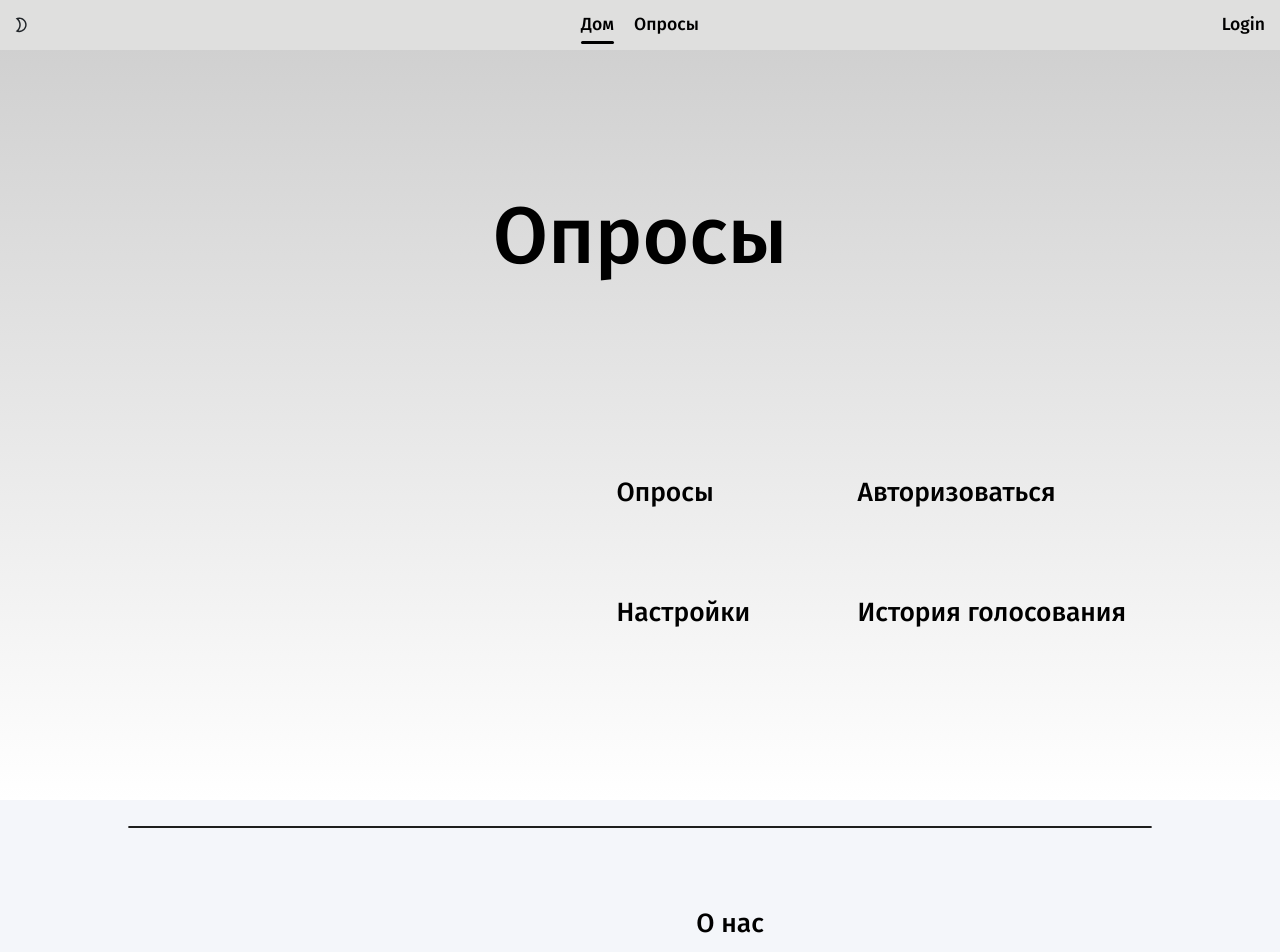
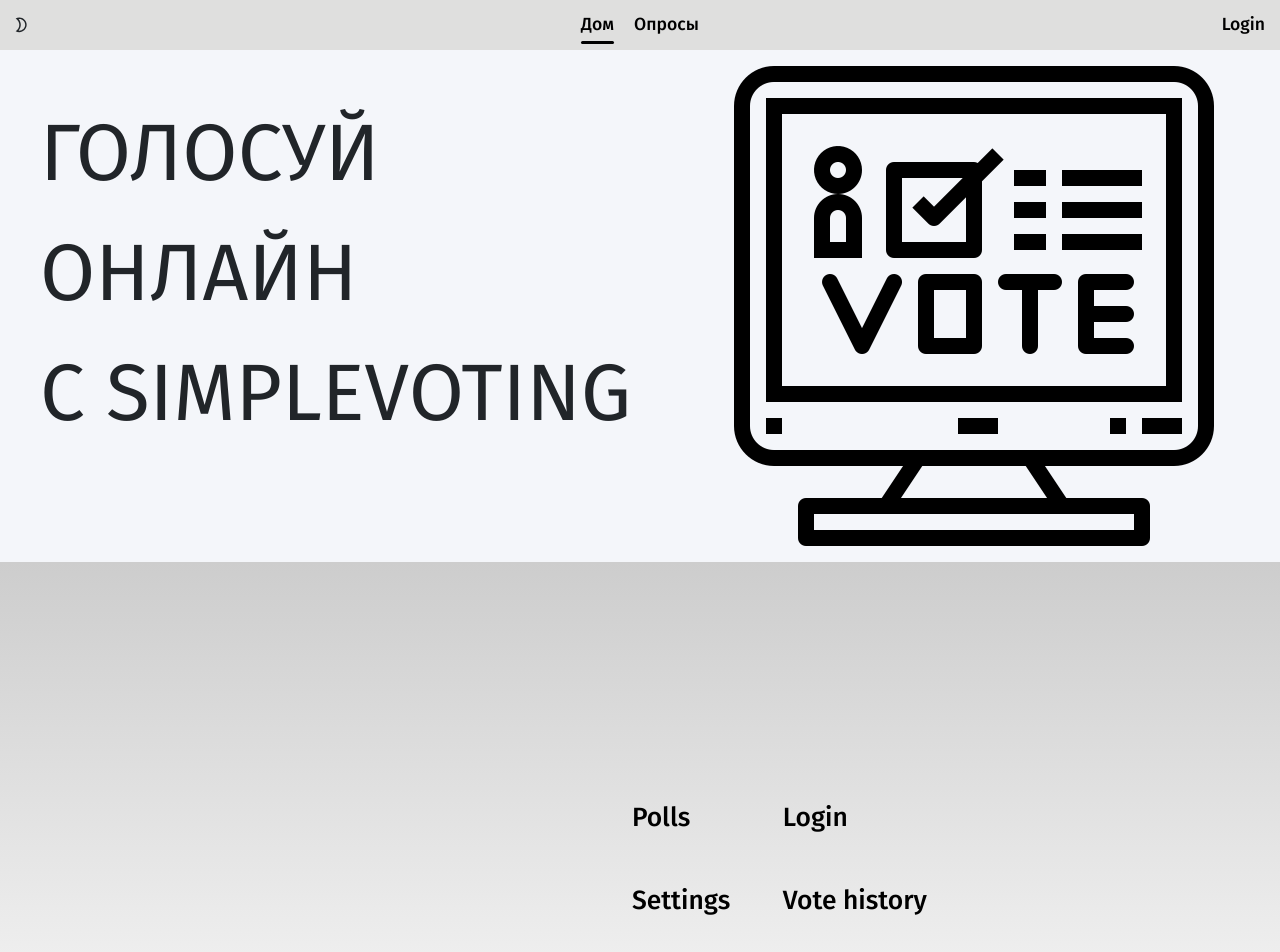
Before and after one commit to zallixx/SimpleVotings-front, a React (Create React App) app: page / in a window 1280 px wide. Shown: the top 952 px of the page. Built offline with nearby package versions, Linux system fonts and the light colour scheme.

Commit message:
Добавил шапку и миниподвал на homepage

```diff
--- a/src/pages/HomePage/HomePage.css
+++ b/src/pages/HomePage/HomePage.css
@@ -103,3 +103,18 @@
 #dark .BackgroundImage {
     background-image: linear-gradient(rgba(25, 25, 25, 1), rgba(50, 50, 50, 1), rgba(75, 75, 75, 1));
 }
+
+.headerContent {
+  display: flex;
+  justify-content: space-between;
+  align-items: center;
+}
+
+.headerLeft {
+  flex: 1;
+}
+
+.headerRight {
+  flex: 1;
+  text-align: right;
+}
--- a/src/pages/HomePage/HomePage.js
+++ b/src/pages/HomePage/HomePage.js
@@ -8,23 +8,45 @@
     };
 
     return (
-        <div className="BackgroundImage text_color">
-            <div className="homeContent">
-                <h1 className="mainText">Опросы</h1>
-                <div className="menu">
-                    <div className="homeCol">
-                        {A('Опросы', '/polls/')}
-                        {A('Настройки', '/settings/')}
+        <div>
+            {/* Шапка */}
+            <header className="header">
+                <div className="headerContent">
+                    <div className="headerLeft" style={{ textAlign: 'left', paddingLeft: '40px' }}>
+                        <p style={{ textTransform: 'uppercase', fontSize: '80px', whiteSpace: 'pre' }}>
+                            Голосуй{"\n"}онлайн{"\n"}с SimpleVoting
+                        </p>
                     </div>
-
-                    <div className="homeCol">
-                        {A('Авторизоваться', '/login/')}
-                        {A('История голосования', '/vote-history/')}
+                    <div className="headerRight" style={{ marginTop: '50px', paddingRight: '50px' }}>
+                        <img src={require('./image.jpeg')} alt="SimpleVoting" />
                     </div>
                 </div>
-            </div>
+            </header>
+
+            {/* Основная часть (контент) */}
+            <main>
+                <div className="BackgroundImage">
+                    <div className="homeContent">
+                        <div className="menu">
+                            <div className="homeCol">
+                                {A('Polls', '/polls/')}
+                                {A('Settings', '/settings/')}
+                            </div>
+                            <div className="homeCol">
+                                {A('Login', '/login/')}
+                                {A('Vote history', '/vote-history')}
+                            </div>
+                        </div>
+                    </div>
+                </div>
+            </main>
+
+            {/* Подвал */}
+            <footer>
+                <p>&copy; 2023 Your Polls App</p>
+            </footer>
         </div>
-    )
+    );
 };
 
-export default HomePage
+export default HomePage;
```
Also changed, not shown: src/pages/HomePage/image.jpeg (added).
